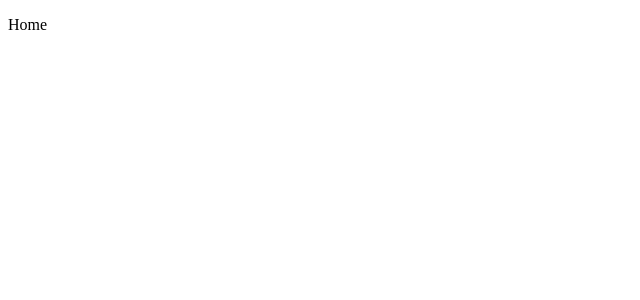
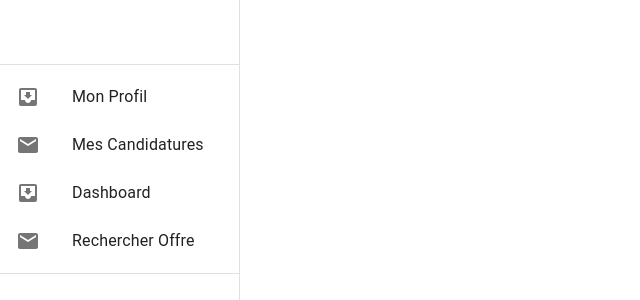
Before and after one commit to CDA-SKEW/Skew, a React (Create React App) app in the folder front/: page /#/Candidat/profil in a window 1280 px wide. Before the commit this address led to /. Shown: the top 300 px of the page, without its empty margins (0-640 px from the left). Built offline with nearby package versions, Linux system fonts and the light colour scheme.

Commit message:
Add sidebar

```diff
--- a/front/src/components/core/Sidebar.js
+++ b/front/src/components/core/Sidebar.js
@@ -0,0 +1,97 @@
+import * as React from 'react';
+import PropTypes from 'prop-types';
+import AppBar from '@mui/material/AppBar';
+import Box from '@mui/material/Box';
+import CssBaseline from '@mui/material/CssBaseline';
+import Divider from '@mui/material/Divider';
+import Drawer from '@mui/material/Drawer';
+import IconButton from '@mui/material/IconButton';
+import InboxIcon from '@mui/icons-material/MoveToInbox';
+import List from '@mui/material/List';
+import ListItem from '@mui/material/ListItem';
+import ListItemIcon from '@mui/material/ListItemIcon';
+import ListItemText from '@mui/material/ListItemText';
+import MailIcon from '@mui/icons-material/Mail';
+import MenuIcon from '@mui/icons-material/Menu';
+import Toolbar from '@mui/material/Toolbar';
+import Typography from '@mui/material/Typography';
+
+const drawerWidth = 240;
+
+function ResponsiveDrawer(props) {
+    const { window } = props;
+    const [mobileOpen, setMobileOpen] = React.useState(false);
+
+    const handleDrawerToggle = () => {
+        setMobileOpen(!mobileOpen);
+    };
+
+    const drawer = (
+        <div>
+            <Toolbar />
+            <Divider />
+            <List>
+                {['Mon Profil', 'Mes Candidatures', 'Dashboard', 'Rechercher Offre'].map((text, index) => (
+                    <ListItem button key={text}>
+                        <ListItemIcon>
+                            {index % 2 === 0 ? <InboxIcon /> : <MailIcon />}
+                        </ListItemIcon>
+                        <ListItemText primary={text} />
+                    </ListItem>
+                ))}
+            </List>
+            <Divider />
+        </div>
+    );
+
+    const container = window !== undefined ? () => window().document.body : undefined;
+
+    return (
+        <Box sx={{ display: 'flex' }}>
+            <CssBaseline />
+
+            <Box
+                component="nav"
+                sx={{ width: { sm: drawerWidth }, flexShrink: { sm: 0 } }}
+                aria-label="mailbox folders"
+            >
+                {/* The implementation can be swapped with js to avoid SEO duplication of links. */}
+                <Drawer
+                    container={container}
+                    variant="temporary"
+                    open={mobileOpen}
+                    onClose={handleDrawerToggle}
+                    ModalProps={{
+                        keepMounted: true, // Better open performance on mobile.
+                    }}
+                    sx={{
+                        display: { xs: 'block', sm: 'none' },
+                        '& .MuiDrawer-paper': { boxSizing: 'border-box', width: drawerWidth },
+                    }}
+                >
+                    {drawer}
+                </Drawer>
+                <Drawer
+                    variant="permanent"
+                    sx={{
+                        display: { xs: 'none', sm: 'block' },
+                        '& .MuiDrawer-paper': { boxSizing: 'border-box', width: drawerWidth },
+                    }}
+                    open
+                >
+                    {drawer}
+                </Drawer>
+            </Box>
+        </Box>
+    );
+}
+
+ResponsiveDrawer.propTypes = {
+    /**
+     * Injected by the documentation to work in an iframe.
+     * You won't need it on your project.
+     */
+    window: PropTypes.func,
+};
+
+export default ResponsiveDrawer;
--- a/front/src/pages/candidat/CandidatProfil.js
+++ b/front/src/pages/candidat/CandidatProfil.js
@@ -1,11 +1,14 @@
 import { Typography } from "@mui/material";
 import { Box } from "@mui/system";
 import React from "react";
+import Sidebar from "components/core/Sidebar"
+
 
 const CandidatProfil = () => {
     return (
         <Box>
             <Typography>Coucou Profil de Bruno</Typography>
+            <Sidebar />
         </Box>
     );
 };
```
